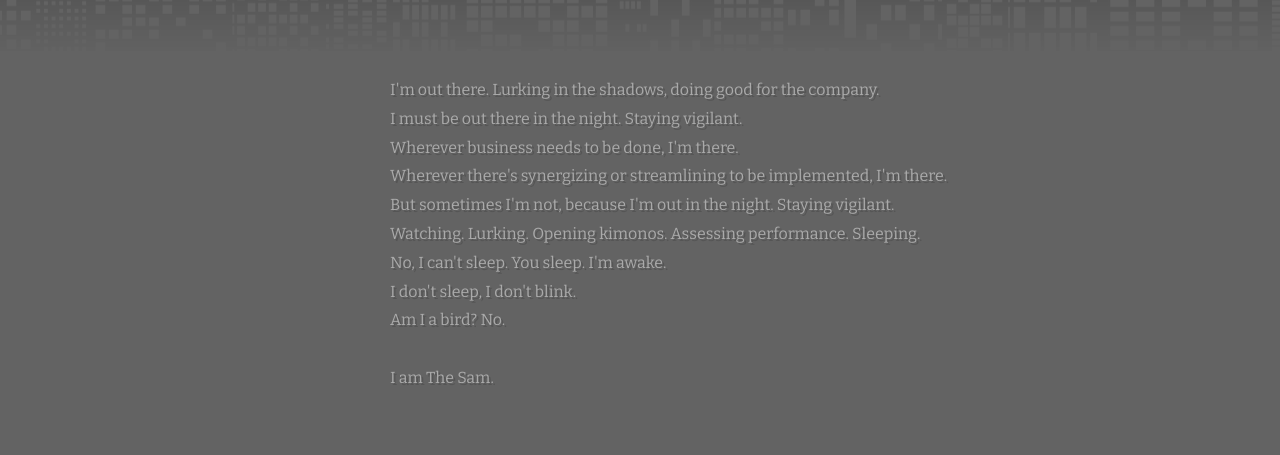
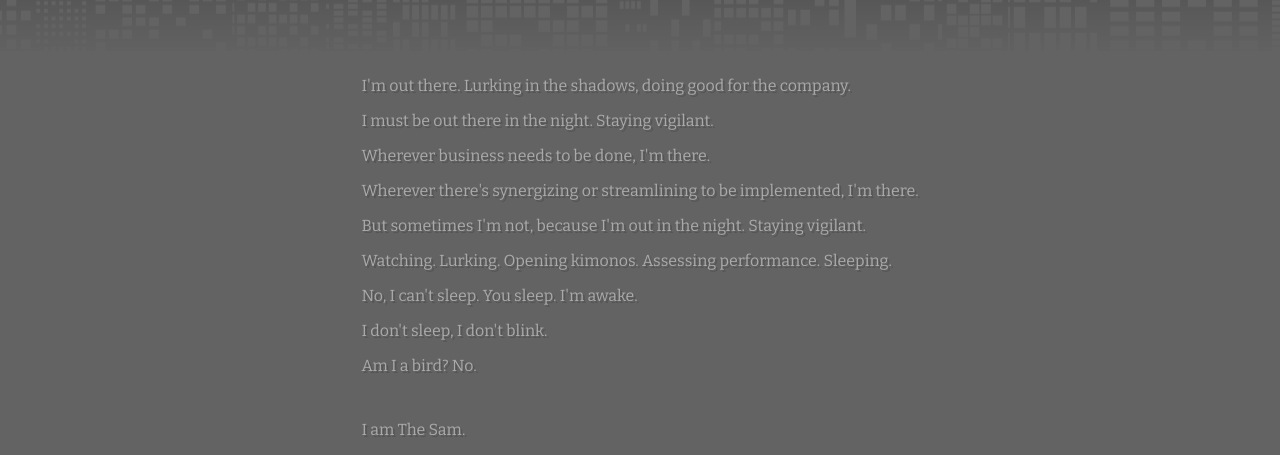
Before and after one commit to ianwitherow/TheSamSignal, a website: page index.html in a window 1280 px wide. Shown: the part 449-904 px from the top of the page. Before the commit the page ends 842 px from the top, so only its background shows below. Drawn offline with nearby package versions, Linux system fonts and the light colour scheme.

Commit message:
Better method for center-aligning things

```diff
--- a/css/style.css
+++ b/css/style.css
@@ -6,7 +6,7 @@ h1 {
 	text-align: center;
 	position: absolute;
 	top: 35%;
-	left: 36%;
+	width: 100%;
 	font-family: 'Open Sans', sans-serif;
 	letter-spacing: 4px;
 	color: #ddd;
@@ -36,19 +36,26 @@ h1 small {
 	cursor: pointer;
 	opacity: .95;
 }
+.blurb-container {
+	text-align: center;
+}
 .blurb {
-	width: 700px;
+	display: inline-block;
 	position: relative;
-	left: 100px;
+	text-align: left;
 	color: #aaa;
 	line-height: 1.8em;
-	font-family: 'Bitter', 'Lora';
+	font-family: 'Bitter', 'Open Sans', sans-serif;
 	text-shadow: 2px 2px #555;
 	font-size: 1em;
 	margin-top: 25px;
 }
 .blurb small {
 	color: #333;
+}
+
+.blurb p {
+	line-height: normal;
 }
 
 div.sam-texted {
--- a/index.html
+++ b/index.html
@@ -10,9 +10,9 @@
     <title>The Sam Signal!</title>
 
 	 <link rel="stylesheet" type="text/css" href="/bower_components/bootstrap/dist/css/bootstrap.min.css"></link>
-	 <link rel="stylesheet" type="text/css" href="/css/style.css?1"></link>
+	 <link rel="stylesheet" type="text/css" href="/css/style.css?4"></link>
 	 <link rel="stylesheet" type="text/css" href="/css/clouds.css"></link>
-	 <link href='http://fonts.googleapis.com/css?family=Open+Sans' rel='stylesheet' type='text/css'>
+	 <link href="https://fonts.googleapis.com/css?family=Open+Sans" rel="stylesheet" type="text/css">
 	 <link href="https://fonts.googleapis.com/css?family=Bitter" rel="stylesheet">
   </head>
   <body>
@@ -28,27 +28,20 @@
 			  The Sam Signal! <small>.com</small>
 		  </h1>
 
-		  <div class="blurb">
-			  I'm out there. Lurking in the shadows, doing good for the company.
-			  <br />
-			  I must be out there in the night. Staying vigilant.
-			  <br />
-			  Wherever business needs to be done, I'm there.
-			  <br />
-			  Wherever there's synergizing or streamlining to be implemented, I'm there.
-			  <br />
-			  But sometimes I'm not, because I'm out in the night. Staying vigilant.
-			  <br />
-			  Watching. Lurking. Opening kimonos. Assessing performance. Sleeping.
-			  <br />
-			  No, I can't sleep. You sleep. I'm awake.
-			  <br />
-			  I don't sleep, I don't blink.
-			  <br />
-			  Am I a bird? No.
-			  <br />
-			  <br />
-			  I am The Sam.
+		  <div class="blurb-container">
+			  <div class="blurb">
+				  <p>I'm out there. Lurking in the shadows, doing good for the company.</p>
+				  <p>I must be out there in the night. Staying vigilant.</p>
+				  <p>Wherever business needs to be done, I'm there.</p>
+				  <p>Wherever there's synergizing or streamlining to be implemented, I'm there.</p>
+				  <p>But sometimes I'm not, because I'm out in the night. Staying vigilant.</p>
+				  <p>Watching. Lurking. Opening kimonos. Assessing performance. Sleeping.</p>
+				  <p>No, I can't sleep. You sleep. I'm awake.</p>
+				  <p>I don't sleep, I don't blink.</p>
+				  <p>Am I a bird? No.</p>
+				  <br />
+				  <p>I am The Sam.</p>
+			  </div>
 		  </div>
 		  <div class="sam-texted">
 			  Sam has been notified!
```
